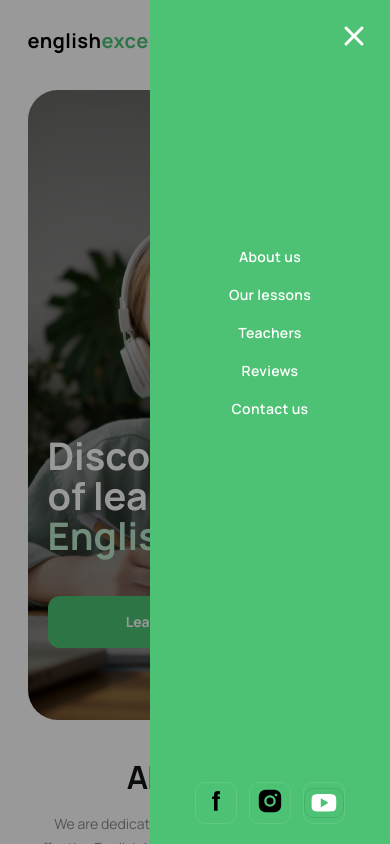
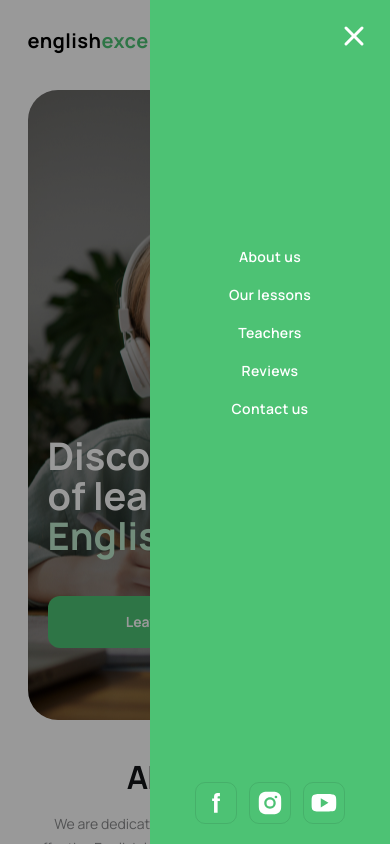
Before and after one commit to daria1kalashnikova/mcs-tartak, a website built with Vite: page src/index.html in a window 390 px wide. Both pictures are taken after a click on the button "Open mobile menu". Shown: the top 844 px of the page. Built offline with nearby package versions, Linux system fonts and the light colour scheme.

Commit message:
icons fix

```diff
--- a/src/partials/mobilemenu.html
+++ b/src/partials/mobilemenu.html
@@ -50,9 +50,9 @@
     </ul>
 
     <ul class="social-container-list">
-      <li class="social-container-item">
+      <li class="socials-item">
         <a
-          class="social-container-link"
+          class="socials-link"
           href="https://www.facebook.com/goITclub/"
           target="_blank"
           rel="noopener noreferrer"
@@ -63,9 +63,9 @@
           </svg>
         </a>
       </li>
-      <li class="social-container-item">
+      <li class="socials-item">
         <a
-          class="social-container-link"
+          class="socials-link"
           href="https://www.instagram.com/goitclub/"
           target="_blank"
           rel="noopener noreferrer"
@@ -76,7 +76,7 @@
           </svg>
         </a>
       </li>
-      <li class="social-container-item">
+      <li class="socials-item">
         <a
           class="socials-link"
           href="https://www.youtube.com/c/GoIT"
```
